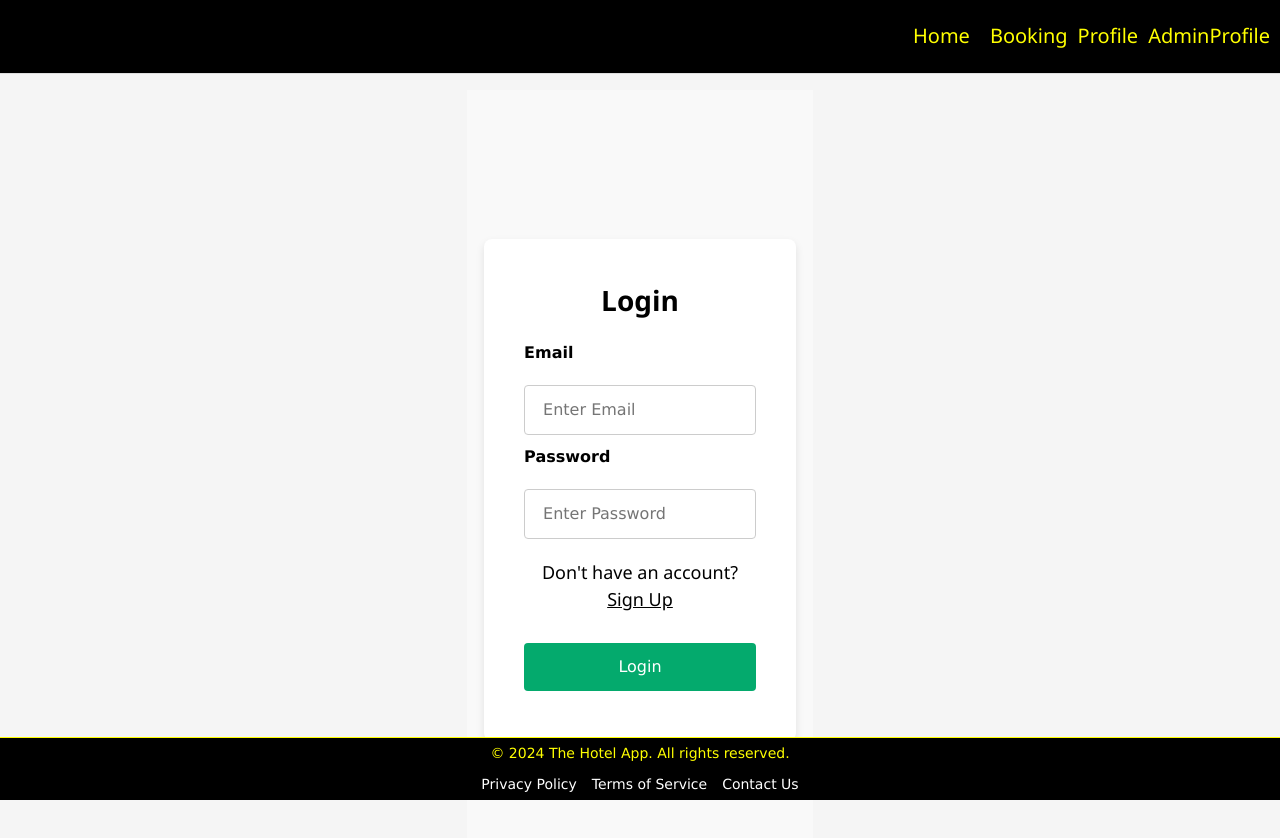
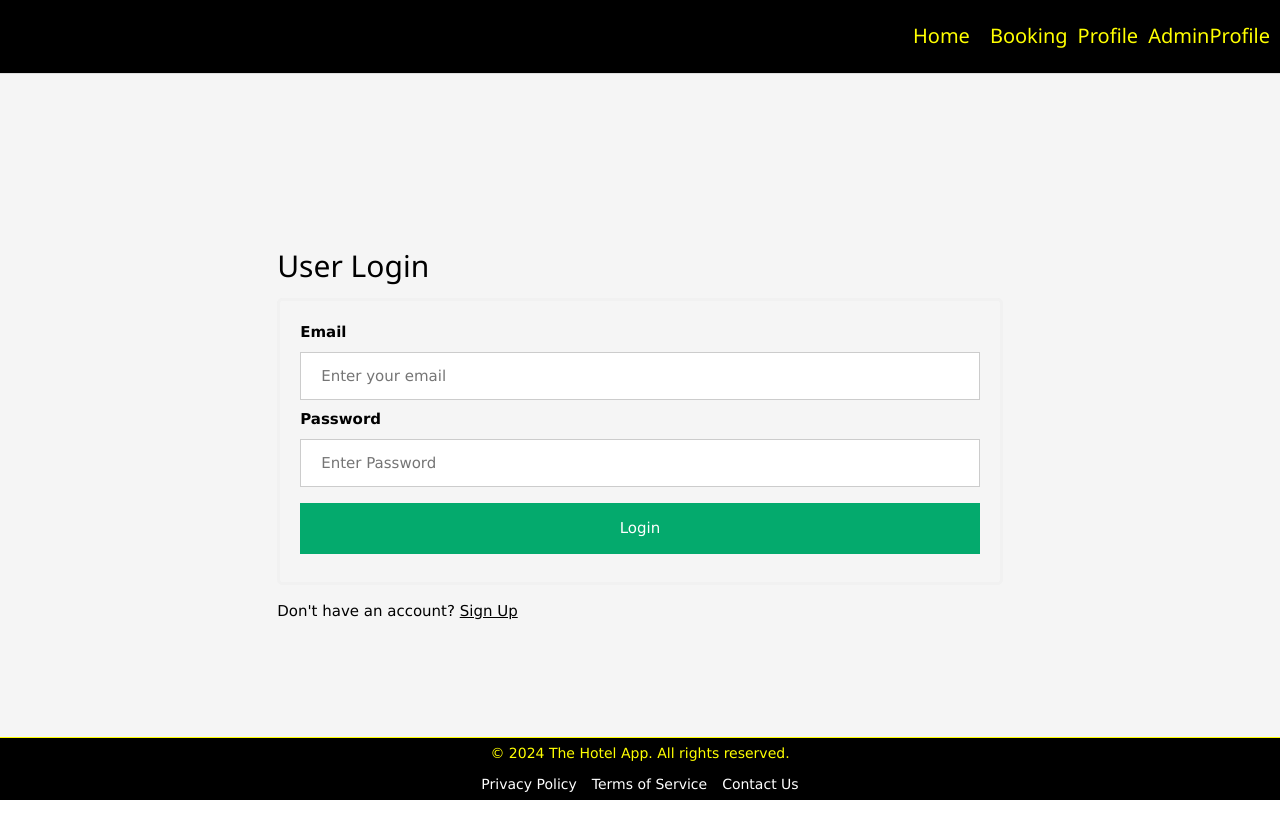
Before and after one commit to Thobani660/The-Hotel-App, a React (Vite) app in the folder client/: page /signin in a window 1280 px wide. Shown: the top 838 px of the page. After the commit the page ends 800 px from the top, so only its background shows below. Built offline with nearby package versions, Linux system fonts and the light colour scheme.

Commit message:
Login and register for a user a working & i created a profile for a User,

```diff
--- a/client/src/features/authSlice.js
+++ b/client/src/features/authSlice.js
@@ -4,10 +4,12 @@ import { createSlice } from '@reduxjs/toolkit';
 const authSlice = createSlice({
   name: 'auth',
   initialState: {
-    user: null,
+    user: null, // Ensure this is set to null initially
     error: null,
     loading: false,
   },
+  // ... other reducers
+
   reducers: {
     loginStart: (state) => {
       state.loading = true;
--- a/client/src/pages/profile.jsx
+++ b/client/src/pages/profile.jsx
@@ -1,17 +1,154 @@
-// src/pages/profile.js
-import React, { useEffect, useState } from "react";
-// import { auth } from "../firebase";
-// import { doc, getDoc } from "firebase/firestore";
-// import { db } from "../firebase"; // Import Firestore database
-// import { useNavigate } from "react-router-dom";
-
-function Profile() {
+import React, { useState, useEffect } from "react";
+import { onAuthStateChanged, signOut } from "firebase/auth";
+import { auth } from "../firebase"; // Adjust the path as necessary
+import { useDispatch } from "react-redux"; // To dispatch Redux actions
+import { logout  } from "../features/authSlice"; // Adjust the path as necessary
 
 
+function UserProfile() {
+  const [user, setUser] = useState(null);
+  const [loading, setLoading] = useState(true);
+  const [error, setError] = useState(null);
+  const dispatch = useDispatch();
+
+  useEffect(() => {
+    const unsubscribe = onAuthStateChanged(auth, (user) => {
+      if (user) {
+        setUser({
+          uid: user.uid,
+          email: user.email,
+          displayName: user.displayName,
+        });
+      } else {
+        setError("No user is logged in");
+      }
+      setLoading(false);
+    });
+
+    return () => unsubscribe();
+  }, []);
+
+  const handleLogOff = async () => {
+    try {
+      await signOut(auth); // Sign out user from Firebase
+      dispatch(logout()); // Dispatch Redux logout action
+    } catch (err) {
+      console.error("Error logging off:", err);
+    }
+  };
+
+  if (loading) {
+    return <p>Loading...</p>;
+  }
+
+  if (error) {
+    return <p>{error}</p>;
+  }
+
   return (
-  <>
-  </>
+    <div style={styles.container}>
+      <div style={styles.profileCard}>
+        <div style={styles.avatarContainer}>
+          <div style={styles.avatar}></div>
+        </div>
+        <h1 style={styles.heading}>User Profile</h1>
+        {user ? (
+          <div style={styles.infoContainer}>
+            <div style={styles.infoItem}>
+              <strong>User UID:</strong> {user.uid}
+            </div>
+            <div style={styles.infoItem}>
+              <strong>Email:</strong> {user.email}
+            </div>
+            <div style={styles.infoItem}>
+              <strong>Name:</strong>{" "}
+              {user.displayName || "No display name available"}
+            </div>
+          </div>
+        ) : (
+          <p>No user data available.</p>
+        )}
+        <div style={styles.buttonContainer}>
+          <button style={styles.editButton}>Edit</button>
+          <button style={styles.logOffButton} onClick={handleLogOff}>
+            LogOff
+          </button>
+        </div>
+      </div>
+    </div>
   );
 }
 
-export default Profile;
+const styles = {
+  container: {
+    display: "flex",
+    justifyContent: "center",
+    backgroundColor: "#f4f5f7",
+    padding: "10px",
+    borderRadius: "15px",
+    border: "2px solid #eaeaea",
+    width: "100%",
+    maxWidth: "1200px",
+    margin: "auto",
+    boxShadow: "0 4px 12px rgba(0, 0, 0, 0.1)",
+    marginTop: "-13px",
+    boxShadow: "0 4px 12px grey",
+  },
+  profileCard: {
+    backgroundColor: "#fff",
+    width: "40%",
+    padding: "30px",
+    borderRadius: "15px",
+    textAlign: "center",
+    boxShadow: "0 4px 12px grey",
+  },
+  avatarContainer: {
+    display: "flex",
+    justifyContent: "center",
+    marginBottom: "20px",
+  },
+  avatar: {
+    width: "120px",
+    height: "120px",
+    backgroundColor: "#3b5998",
+    borderRadius: "50%",
+  },
+  heading: {
+    fontSize: "24px",
+    color: "#333",
+    marginBottom: "20px",
+    fontWeight: "bold",
+  },
+  infoContainer: {
+    marginBottom: "30px",
+  },
+  infoItem: {
+    fontSize: "16px",
+    color: "#555",
+    marginBottom: "10px",
+  },
+  buttonContainer: {
+    display: "flex",
+    justifyContent: "space-between",
+  },
+  editButton: {
+    backgroundColor: "#4CAF50",
+    color: "#fff",
+    border: "none",
+    borderRadius: "5px",
+    padding: "10px 20px",
+    cursor: "pointer",
+    fontSize: "16px",
+  },
+  logOffButton: {
+    backgroundColor: "#F44336",
+    color: "#fff",
+    border: "none",
+    borderRadius: "5px",
+    padding: "10px 20px",
+    cursor: "pointer",
+    fontSize: "16px",
+  },
+};
+
+export default UserProfile;
--- a/client/src/pages/signin.jsx
+++ b/client/src/pages/signin.jsx
@@ -1,139 +1,93 @@
-// src/components/Login.js
 import React, { useState } from "react";
-import { useDispatch } from "react-redux";
-import { auth } from "../firebase";
+import { auth } from "../firebase"; // Import Firebase auth
 import { signInWithEmailAndPassword } from "firebase/auth";
-import { Link, useNavigate } from "react-router-dom";
-import {
-  loginStart,
-  loginSuccess,
-  loginFailure,
-} from "../features/authSlice";
+import { useNavigate } from "react-router-dom";
+import { useDispatch } from "react-redux"; // Import useDispatch
+import { loginSuccess, loginFailure } from "../features/authSlice"; // Import actions from the auth slice
 
 function Login() {
   const [email, setEmail] = useState("");
   const [password, setPassword] = useState("");
-  const dispatch = useDispatch();
+  const [error, setError] = useState(null);
   const navigate = useNavigate();
+  const dispatch = useDispatch(); // Get dispatch
 
   const handleLogin = async (e) => {
     e.preventDefault();
-    dispatch(loginStart());
 
     try {
       const userCredential = await signInWithEmailAndPassword(auth, email, password);
-      dispatch(loginSuccess(userCredential.user));
-      alert("Login successful!");
-      navigate("/");
+      const user = userCredential.user; // Get user data from Firebase
+      dispatch(loginSuccess(user)); // Dispatch loginSuccess with user data
+      alert("Login successful!"); // Alert on successful login
+      navigate("/profile"); // Redirect to admin dashboard or homepage
     } catch (error) {
-      console.error("Error logging in user: ", error);
-      dispatch(loginFailure(error.message));
-      alert("Error logging in: " + error.message);
+      console.error("Error logging in admin: ", error);
+      alert("Error logging in: " + error.message); // Alert on error
+      dispatch(loginFailure(error.message)); // Dispatch loginFailure with error message
+      setError(error.message); // Set error state for any additional UI display
     }
   };
 
+  return (
+    <div>
+      <h2>User Login</h2>
+      <form onSubmit={handleLogin} style={styles.form}>
+        <label htmlFor="email"><b>Email</b></label>
+        <input
+          type="email"
+          placeholder="Enter your email"
+          required
+          style={styles.input}
+          value={email}
+          onChange={(e) => setEmail(e.target.value)}
+        />
+
+        <label htmlFor="psw"><b>Password</b></label>
+        <input
+          type="password"
+          placeholder="Enter Password"
+          required
+          style={styles.input}
+          value={password}
+          onChange={(e) => setPassword(e.target.value)}
+        />
+
+        <button type="submit" style={styles.button}>
+          Login
+        </button>
+        {error && <p style={{ color: "red" }}>{error}</p>} {/* Display error message */}
+      </form>
+      <p>
+        Don't have an account? <a href="/adminsignup">Sign Up</a>
+      </p>
+    </div>
+  );
+}
+
 const styles = {
-    container: {
-      display: "flex",
-      justifyContent: "center",
-      alignItems: "center",
-      height: "100vh",
-      backgroundColor: "#f9f9f9", // Light background for contrast
-    },
   form: {
-      width: "90%",
-      maxWidth: "400px",
-      backgroundColor: "#fff",
-      padding: "30px 40px",
-      borderRadius: "8px",
-      boxShadow: "0 4px 8px rgba(0, 0, 0, 0.1)", // Soft shadow
-      textAlign: "center",
+    border: "3px solid #f1f1f1",
+    padding: "20px",
+    borderRadius: "5px",
   },
   input: {
     width: "100%",
-      padding: "12px 18px",
-      margin: "10px 0",
+    padding: "12px 20px",
+    margin: "8px 0",
+    display: "inline-block",
     border: "1px solid #ccc",
-      borderRadius: "4px",
-      fontSize: "16px",
-      outline: "none",
-      transition: "border-color 0.3s", // Smooth focus effect
-    },
-    inputFocus: {
-      borderColor: "#04AA6D",
+    boxSizing: "border-box",
   },
   button: {
     backgroundColor: "#04AA6D",
     color: "white",
-      padding: "12px 18px",
-      margin: "20px 0",
+    padding: "14px 20px",
+    margin: "8px 0",
     border: "none",
     cursor: "pointer",
     width: "100%",
-      fontSize: "16px",
-      borderRadius: "4px",
-      transition: "background-color 0.3s", // Smooth hover effect
-    },
-    buttonHover: {
-      backgroundColor: "#03A05E",
-    },
-    error: {
-      color: "red",
-      marginBottom: "20px",
-    },
-    label: {
-      fontSize: "16px",
-      fontWeight: "500",
-      display: "block",
-      textAlign: "left",
-      marginBottom: "10px",
   },
 };
 
-  return (
-    <div style={styles.container}>
-      <form style={styles.form} onSubmit={handleLogin}>
-        <h2 style={{ marginBottom: "20px", fontSize: "28px", fontWeight: "600" }}>Login</h2>
-
-        {/* {error && <p style={styles.error}>{error}</p>} Display error message */}
-
-        <div>
-          <label htmlFor="email" style={styles.label}><b>Email</b></label>
-          <input
-            type="email"
-            placeholder="Enter Email"
-            value={email}
-            onChange={(e) => setEmail(e.target.value)}
-            required
-            style={styles.input}
-            onFocus={(e) => (e.target.style.borderColor = styles.inputFocus.borderColor)}
-          />
-        </div>
-
-        <div>
-          <label htmlFor="password" style={styles.label}><b>Password</b></label>
-          <input
-            type="password"
-            placeholder="Enter Password"
-            value={password}
-            onChange={(e) => setPassword(e.target.value)}
-            required
-            style={styles.input}
-            onFocus={(e) => (e.target.style.borderColor = styles.inputFocus.borderColor)}
-          />
-        </div>
-        <h5> Don't have an account? <Link to="/signup">Sign Up</Link></h5>
-        <button
-          type="submit"
-          style={styles.button}
-          onMouseOver={(e) => (e.target.style.backgroundColor = styles.buttonHover.backgroundColor)}
-          onMouseOut={(e) => (e.target.style.backgroundColor = "#04AA6D")}
-        >
-          Login
-        </button>
-      </form>
-    </div>
-  );
-}
-
 export default Login;
--- a/client/src/store.js
+++ b/client/src/store.js
@@ -1,9 +1,12 @@
-import { configureStore } from '@reduxjs/toolkit'
-import registerSlice from './features/registerSlice'
-import logginSlice from './features/logginSlice'
+import { configureStore } from '@reduxjs/toolkit';
+import registerSlice from './features/registerSlice';
+import logginSlice from './features/logginSlice';
+import authSlice from './features/authSlice';
+
 export const store = configureStore({
   reducer: {
     register: registerSlice,
-    loggin:logginSlice,
+    loggin: logginSlice,
+    auth: authSlice, // Change authReducer to auth
   },
-})
+});
```
Lines whose indentation alone changed are shown as unchanged.
